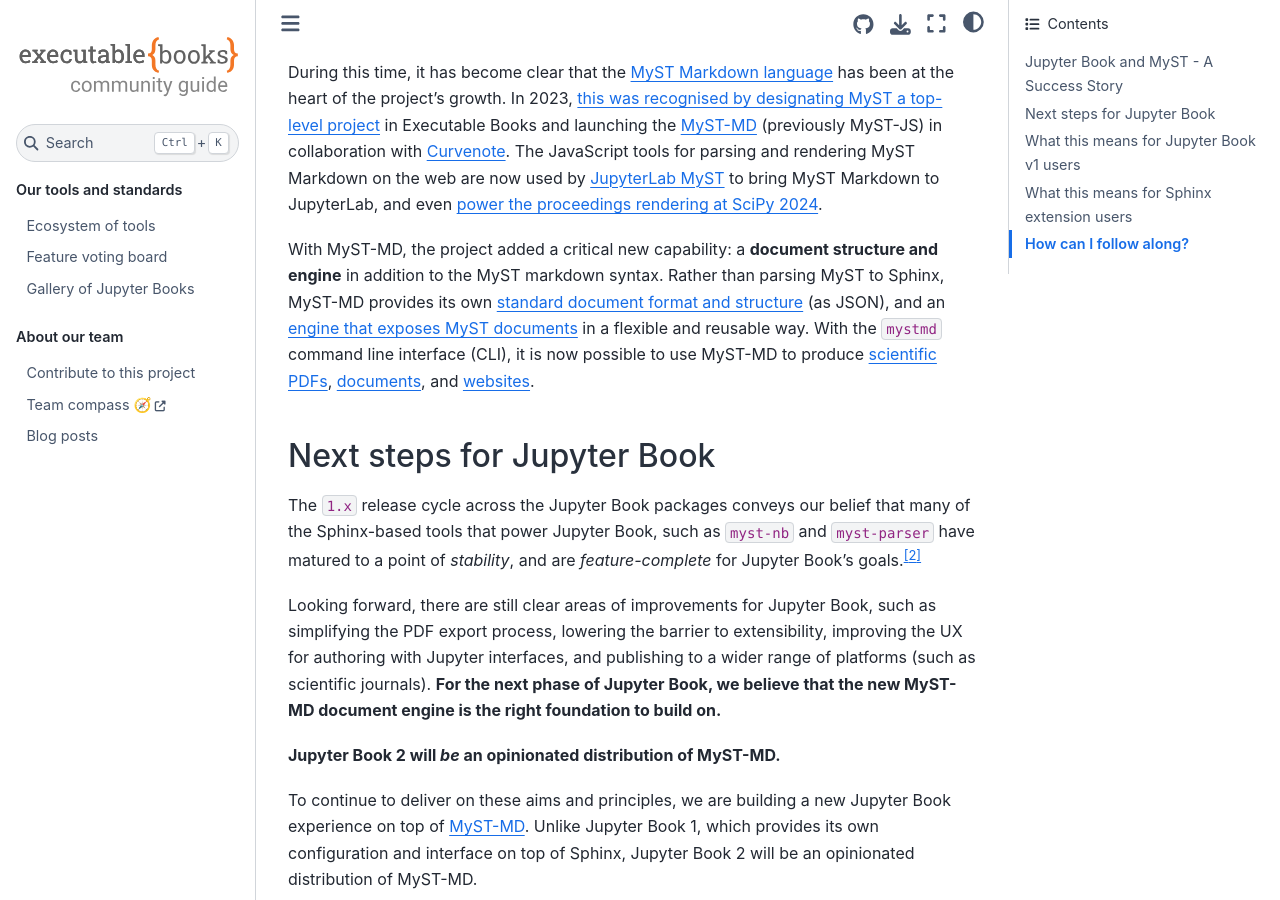
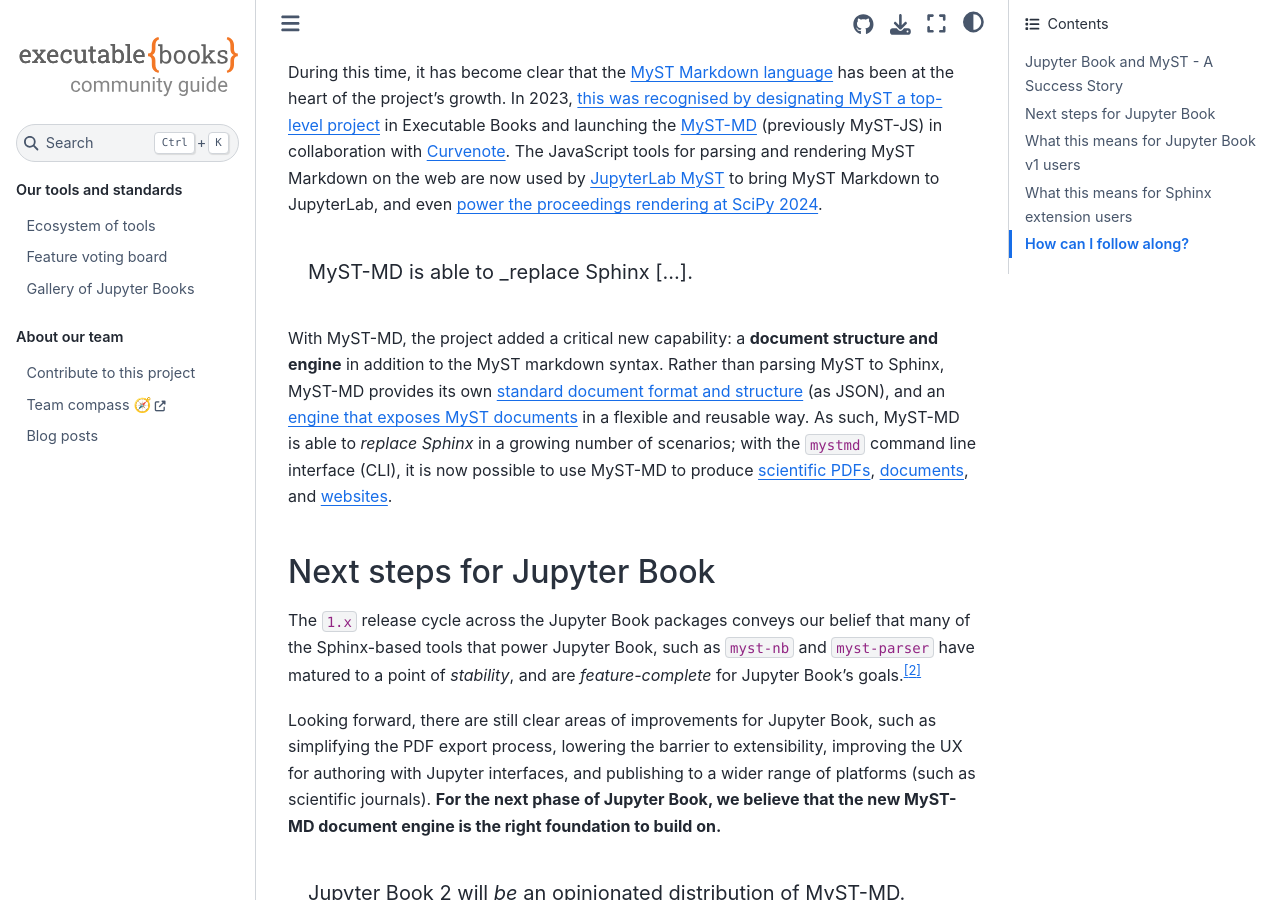
Before and after one commit to executablebooks/meta, a Sphinx documentation site: the page built from docs/blog/2024-05-20-jupyter-book-myst.md, in a window 1280 px wide and 900 px high, scrolled down 563 px. Built offline with Sphinx 7.4.7 and the Sphinx Book theme 1.1.4, drawn with Linux system fonts in a browser that asks for light colours; some of the changed text lies outside the part shown.

Commit message:
docs: add note about migration guide, pull quotes
Co-authored-by: Leah Wasser <leah@pyopensci.org>

```diff
--- a/docs/blog/2024-05-20-jupyter-book-myst.md
+++ b/docs/blog/2024-05-20-jupyter-book-myst.md
@@ -19,7 +19,11 @@
 
 During this time, it has become clear that the [MyST Markdown language](https://executablebooks.org/en/latest/blog/2020-08-07-announce-book/#an-enhanced-flavor-of-markdown) has been at the heart of the project’s growth. In 2023, [this was recognised by designating MyST a top-level project](https://executablebooks.org/en/latest/blog/2023-02-09-announce-mystjs/#myst-is-now-a-top-level-project-in-executable-books) in Executable Books and launching the [MyST-MD](https://mystmd.org) (previously MyST-JS) in collaboration with [Curvenote](https://curvenote.com/). The JavaScript tools for parsing and rendering MyST Markdown on the web are now used by [JupyterLab MyST](https://github.com/executablebooks/jupyterlab-myst) to bring MyST Markdown to JupyterLab, and even [power the proceedings rendering at SciPy 2024](https://curvenote.com/news/curvenote-sponsors-scipy-proceedings-2024).
 
-With MyST-MD, the project added a critical new capability: a **document structure and engine** in addition to the MyST markdown syntax. Rather than parsing MyST to Sphinx, MyST-MD provides its own [standard document format and structure](https://mystmd.org/spec/) (as JSON), and an [engine that exposes MyST documents](https://mystmd.org/guide) in a flexible and reusable way. With the `mystmd` command line interface (CLI), it is now possible to use MyST-MD to produce [scientific PDFs](https://mystmd.org/guide/creating-pdf-documents), [documents](https://mystmd.org/guide/creating-word-documents), and [websites](https://mystmd.org/guide/website-templates).
+:::{pull-quote}
+MyST-MD is able to _replace Sphinx [...].
+:::
+
+With MyST-MD, the project added a critical new capability: a **document structure and engine** in addition to the MyST markdown syntax. Rather than parsing MyST to Sphinx, MyST-MD provides its own [standard document format and structure](https://mystmd.org/spec/) (as JSON), and an [engine that exposes MyST documents](https://mystmd.org/guide) in a flexible and reusable way. As such, MyST-MD is able to _replace Sphinx_ in a growing number of scenarios; with the `mystmd` command line interface (CLI), it is now possible to use MyST-MD to produce [scientific PDFs](https://mystmd.org/guide/creating-pdf-documents), [documents](https://mystmd.org/guide/creating-word-documents), and [websites](https://mystmd.org/guide/website-templates).
 
 ## Next steps for Jupyter Book
 
@@ -59,6 +65,8 @@
 
 **Functionality.** Broad functionality of Jupyter Book v2 should be nearly the same as v1, with additional capabilities as well. There may be some short-term regressions in functionality for less-used features, and we aim to grow these back over time as users request.
 
+To ease this process, the Executable Books team will author a migration guide and develop tooling to minimise the number of manual actions required to be taken by the user.
+
 ## What this means for Sphinx extension users
 
 
```
Also changed, not shown: other parts of docs/blog/2024-05-20-jupyter-book-myst.md (+3 -1 lines).
